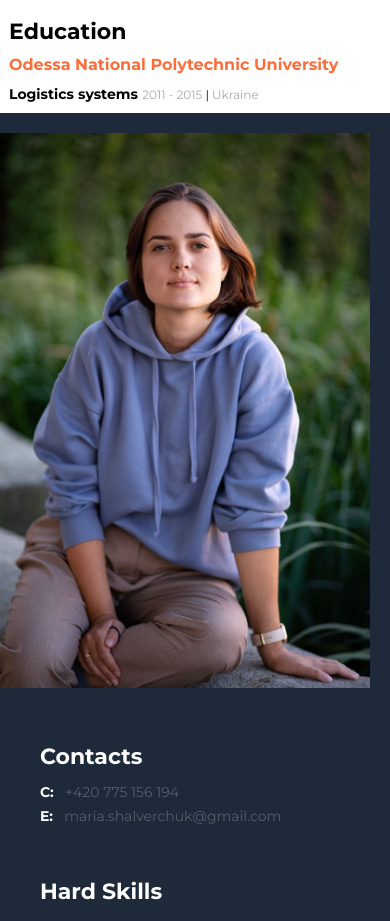
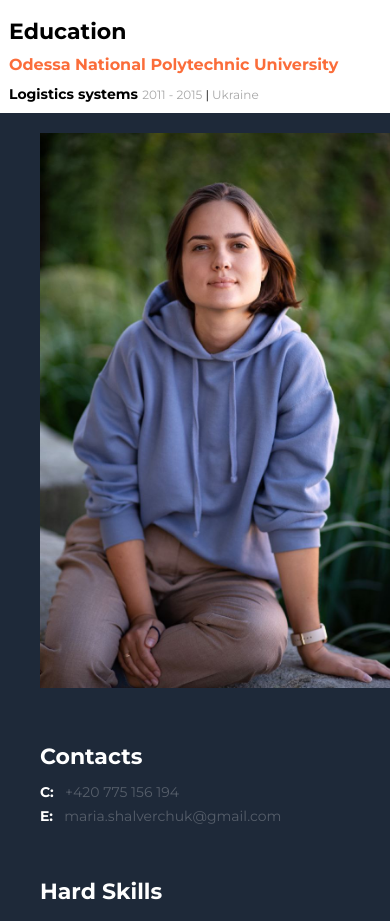
Before and after one commit to Remadays/resume, a plain HTML site: page index.html in a window 390 px wide. Shown: the part 1480-2401 px from the top of the page. Drawn offline with Linux system fonts and the light colour scheme.

Commit message:
Update media.css
margin left for image

```diff
--- a/css/media.css
+++ b/css/media.css
@@ -37,4 +37,7 @@
     .my-projects-technology{
       display: block;
     }
+    .sidebar-section img {
+        margin-left: 40px;
+    }
 }
```
